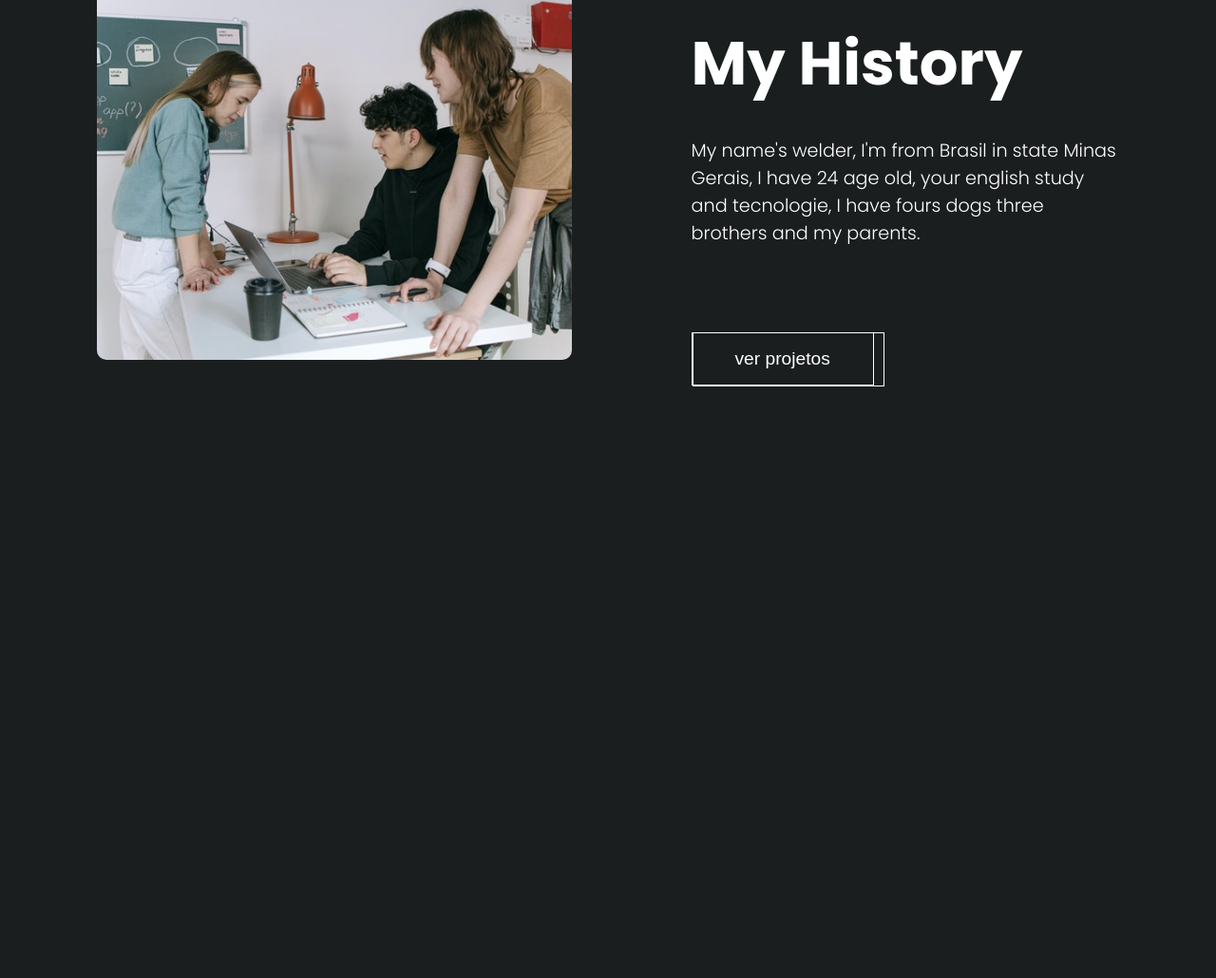
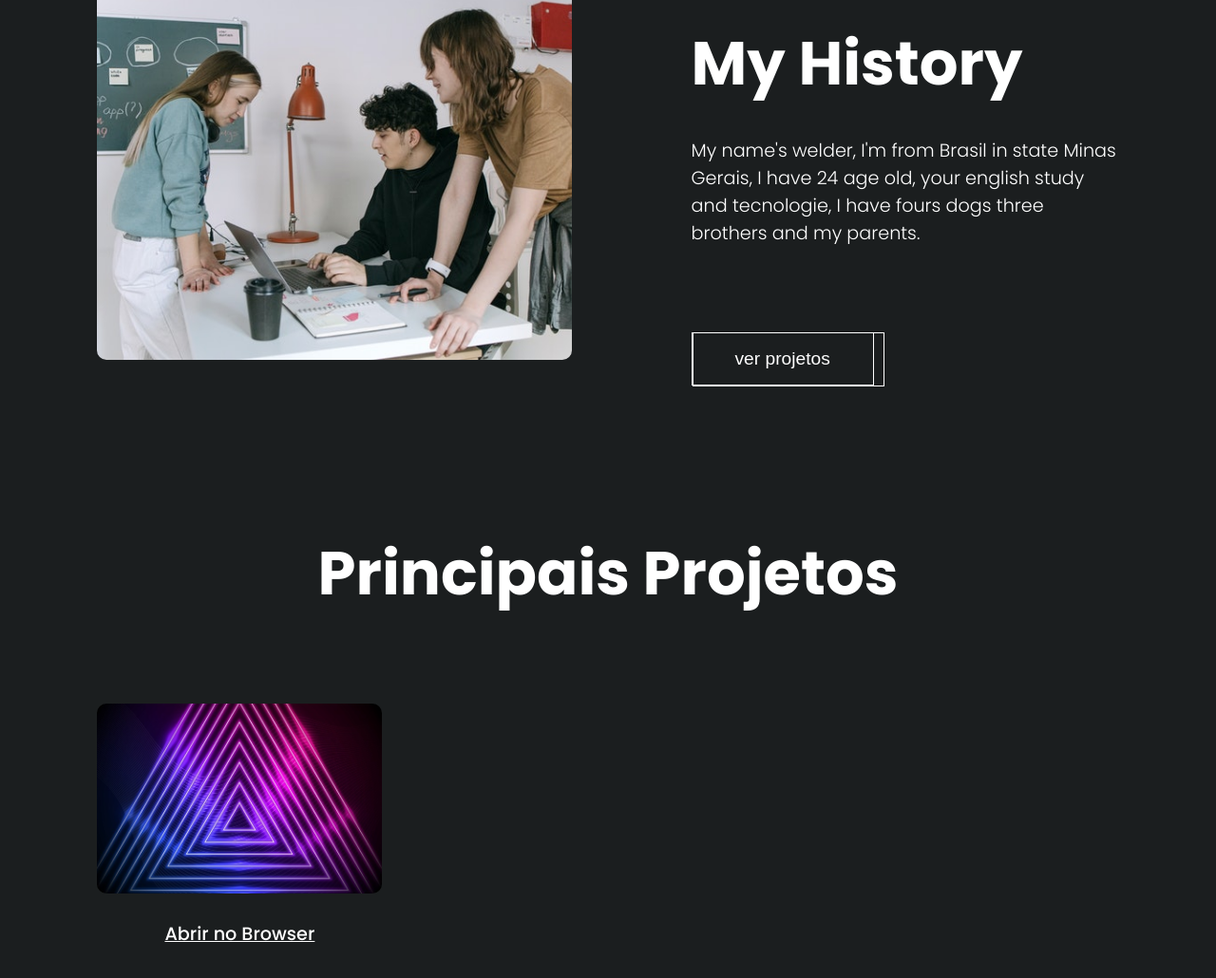
Before and after one commit to WelderMileu/port_2.0, a plain HTML site: page index.html in a window 1280 px wide. Shown: the part 960-1990 px from the top of the page at 95% size. Before the commit the page ends 1367 px from the top, so only its background shows below. Drawn offline with nearby package versions, Linux system fonts and the light colour scheme.

Commit message:
adicionando portifolio

```diff
--- a/index.html
+++ b/index.html
@@ -87,17 +87,17 @@
 	<!-- projetcs -->
 	<section class="container portifolio">
 		<h1 class="title">
-			Portifolio
+			Principais Projetos
 		</h1>
 
 		<div class="content">
 			<div class="card">
 				<div class="image">
-					<img src="images/image-abaut.jpg" alt="">
+					<img src="images/cart-port.jpg" alt="">
 				</div>
-				<button>
-					ver projeto
-				</button>
+				<a href="#">
+					Abrir no Browser
+				</a>
 			</div>
 		</div>
 	</section>
--- a/style.css
+++ b/style.css
@@ -168,13 +168,15 @@ nav .menu ul li a {
 .portifolio {
 	margin-top: 150px;
 
-	display: none !important;
+	display: flex;
 	flex-direction: column;
 	margin-bottom: 100px;
 }
 
 .portifolio .title {
 	font-size: 4rem;
+	text-align: center;
+	margin-bottom: 30px;
 }
 
 .portifolio .content {
@@ -183,24 +185,20 @@ nav .menu ul li a {
 
 .portifolio .content .card {
 	width: 300px;
+	text-align: center;
 }
 
 .portifolio .content .card .image img {
 	width: 100%;
 	border-radius: 10px;
+	margin-bottom: 20px;
 }
 
-.portifolio .content .card button {
-	width: 100%;
-	height: 50px;
-	border: none;
-	border-radius: 4px;
-
-	font-size: 1rem;
+.portifolio .content .card a {
+	font-size: 1.2rem;
 	font-weight: 500;
 	font-family: 'Poppins', sans-serif;
 	color: var(--color-white);
-	background: linear-gradient(180deg, #11E4BC -0.35%, rgba(17, 228, 188, 0) 118.4%);
 }
 
 
```
Also changed, not shown: images/cart-port.jpg (added).
